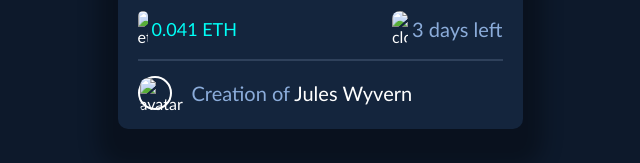
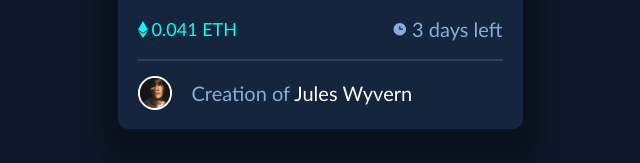
Before and after one commit to SuvraRoy/NFT-preview-card-component, a plain HTML site: page index.html in a window 1280 px wide. Shown: the part 596-759 px from the top of the page, without its empty margins (320-960 px from the left). Drawn offline with Linux system fonts and the light colour scheme.

Commit message:
Update index.html

```diff
--- a/index.html
+++ b/index.html
@@ -18,12 +18,12 @@
 
         <div class="box2">
             <div class="etherium">
-                <img src="/nft-preview-card-component-main/images/icon-ethereum.svg" alt="ethereum">
+                <img src="icon-ethereum.svg" alt="ethereum">
                 <p> 0.041 ETH</p>
             </div>
 
             <div class="clock">
-                <img src="/nft-preview-card-component-main/images/icon-clock.svg" alt="clock">
+                <img src="icon-clock.svg" alt="clock">
                 <p> 3 days left</p>
             </div>
         </div>
@@ -32,7 +32,7 @@
 
         <div class="box3">
             <div class="avatar">
-                <img src="/nft-preview-card-component-main/images/image-avatar.png" alt="avatar">
+                <img src="image-avatar.png" alt="avatar">
             </div>
 
             <div class="text">
```
